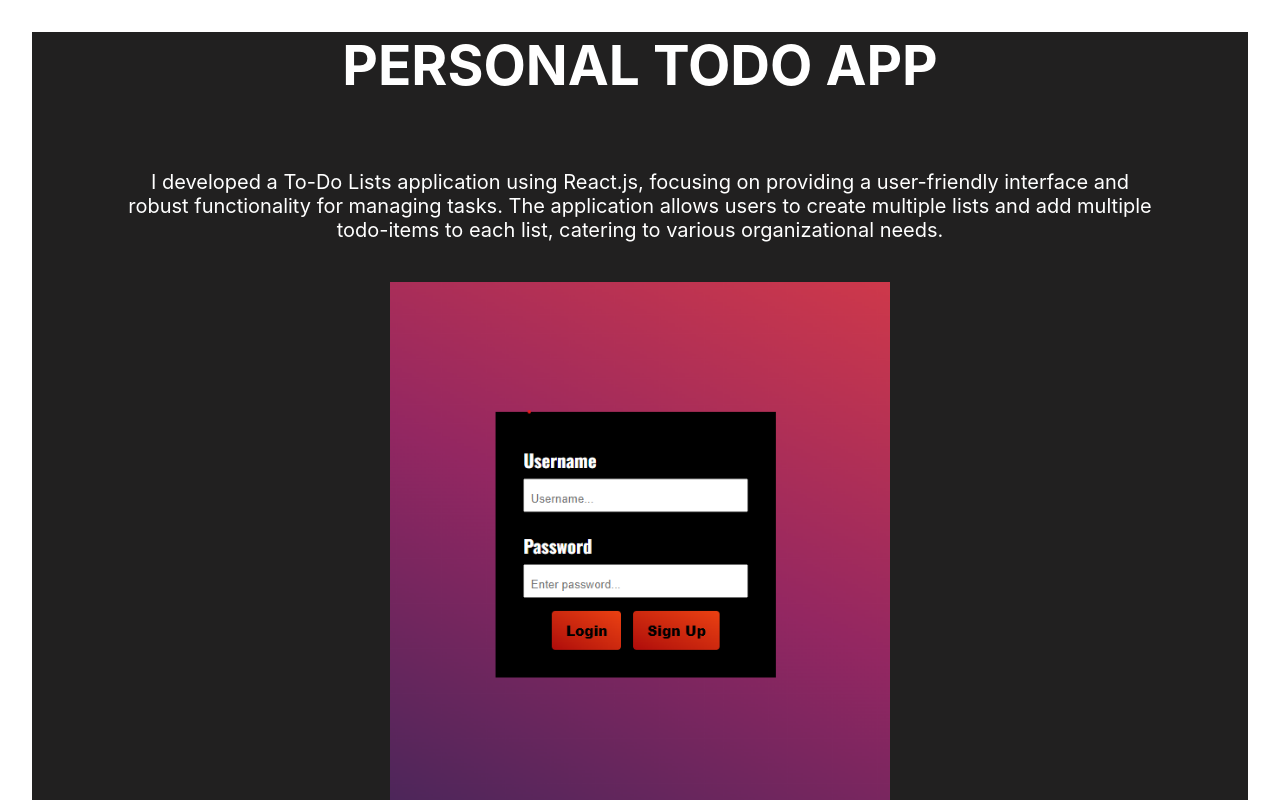
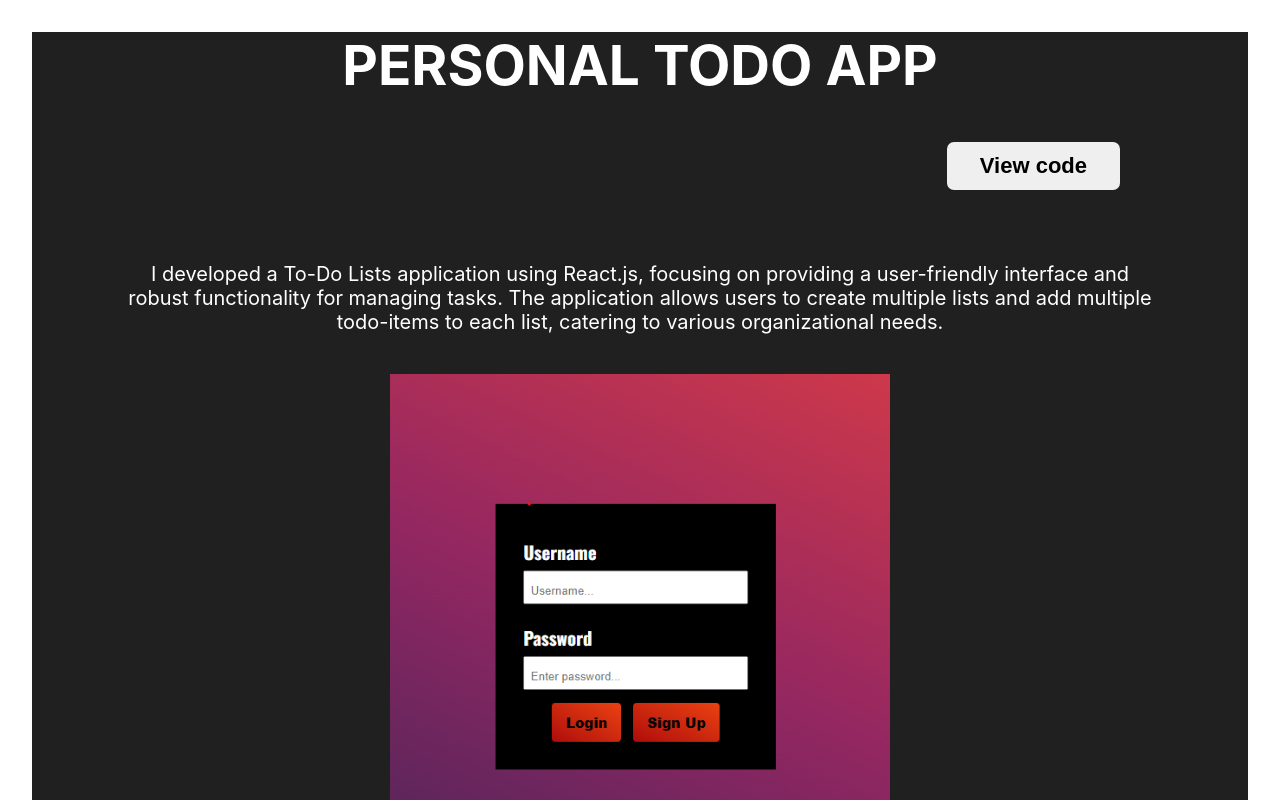
Before and after one commit to RohanGorla/Marknox_Assignment, a React (Vite) app: page /#/todo in a window 1280 px wide. Shown: the top 800 px of the page. Built offline with nearby package versions, Linux system fonts and the light colour scheme.

Commit message:
add view code buttons to projects

```diff
--- a/src/Components/Projects.jsx
+++ b/src/Components/Projects.jsx
@@ -29,16 +29,13 @@ function Projects(props, ref) {
               Live Site
             </button>
             <button
-            // onClick={() => {
-            //   window.open(
-            //     "https://github.com/RohanGorla/LISTS_APP",
-            //     "_blank"
-            //   );
-            // }}
+              onClick={() => {
+                window.open(
+                  `${window.location.origin}/Marknox_Assignment/#/todo`
+                );
+              }}
             >
-              <Link to={"/todo"} target="_blank" className="View_Project_Link">
-                View project
-              </Link>
+              View project
             </button>
           </div>
         </div>
@@ -61,20 +58,13 @@ function Projects(props, ref) {
               Live Site
             </button>
             <button
-            // onClick={() => {
-            //   window.open(
-            //     "https://github.com/RohanGorla/Weather_App",
-            //     "_blank"
-            //   );
-            // }}
+              onClick={() => {
+                window.open(
+                  `${window.location.origin}/Marknox_Assignment/#/weather`
+                );
+              }}
             >
-              <Link
-                to={"/weather"}
-                target="_blank"
-                className="View_Project_Link"
-              >
-                View project
-              </Link>
+              View project
             </button>
           </div>
         </div>
@@ -104,21 +94,8 @@ function Projects(props, ref) {
                   `${window.location.origin}/Marknox_Assignment/#/tictactoe`
                 );
               }}
-              // onClick={() => {
-              //   window.open(
-              //     "https://github.com/RohanGorla/TIC_TAC_TOE",
-              //     "_blank"
-              //   );
-              // }}
             >
-              {/* <Link
-                to={"/tictactoe"}
-                target="_blank"
-                className="View_Project_Link"
-              >
-                View project
-              </Link> */}
-              View
+              View project
             </button>
           </div>
         </div>
--- a/src/Components/TicTacToe.jsx
+++ b/src/Components/TicTacToe.jsx
@@ -10,6 +10,15 @@ function TicTacToe() {
     <div className="Tic_Main">
       <div className="Tic_Header">
         <h1>TIC TAC TOE GAME</h1>
+      </div>
+      <div className="Code_Button">
+        <button
+          onClick={() => {
+            window.open("https://github.com/RohanGorla/TIC_TAC_TOE", "_blank");
+          }}
+        >
+          View code
+        </button>
       </div>
       <div className="Tic_Section">
         <p className="Tic_Desc">
--- a/src/Components/Todo.jsx
+++ b/src/Components/Todo.jsx
@@ -9,6 +9,15 @@ function Todo() {
     <div className="Todo_Main">
       <div className="Todo_Header">
         <h1>PERSONAL TODO APP</h1>
+      </div>
+      <div className="Code_Button">
+        <button
+          onClick={() => {
+            window.open("https://github.com/RohanGorla/LISTS_APP", "_blank");
+          }}
+        >
+          View code
+        </button>
       </div>
       <div className="Todo_Section">
         <p className="Todo_Desc">
--- a/src/Components/Weather.jsx
+++ b/src/Components/Weather.jsx
@@ -8,7 +8,16 @@ function Weather() {
   return (
     <div className="Weather_Main">
       <div className="Weather_Header">
-        <h1>PERSONAL TODO APP</h1>
+        <h1>WEATHER APP</h1>
+      </div>
+      <div className="Code_Button">
+        <button
+          onClick={() => {
+            window.open("https://github.com/RohanGorla/Weather_App", "_blank");
+          }}
+        >
+          View code
+        </button>
       </div>
       <div className="Weather_Section">
         <p className="Weather_Desc">
--- a/src/styles/TicTacToe.css
+++ b/src/styles/TicTacToe.css
@@ -1,6 +1,27 @@
 :root {
     --Tic_Title: 35px;
     --Tic_Para: 12px;
+}
+
+.Code_Button {
+    display: flex;
+    justify-content: end;
+}
+
+.Code_Button button {
+    margin-right: 10vw;
+    margin-top: 2em;
+    cursor: pointer;
+    font-size: var(--Home_Button);
+    font-weight: 600;
+    padding: .5em 1.5em;
+    border-radius: 7px;
+    border-style: none;
+}
+
+.Code_Button button:hover {
+    background-color: black;
+    color: white;
 }
 
 .Tic_Main {
--- a/src/styles/Todo.css
+++ b/src/styles/Todo.css
@@ -1,6 +1,27 @@
 :root {
     --Todo_Title: 35px;
     --Todo_Para: 12px;
+}
+
+.Code_Button {
+    display: flex;
+    justify-content: end;
+}
+
+.Code_Button button {
+    margin-right: 10vw;
+    margin-top: 2em;
+    cursor: pointer;
+    font-size: var(--Home_Button);
+    font-weight: 600;
+    padding: .5em 1.5em;
+    border-radius: 7px;
+    border-style: none;
+}
+
+.Code_Button button:hover {
+    background-color: black;
+    color: white;
 }
 
 .Todo_Main {
--- a/src/styles/Weather.css
+++ b/src/styles/Weather.css
@@ -1,6 +1,27 @@
 :root {
     --Weather_Title: 35px;
     --Weather_Para: 12px;
+}
+
+.Code_Button {
+    display: flex;
+    justify-content: end;
+}
+
+.Code_Button button {
+    margin-right: 10vw;
+    margin-top: 2em;
+    cursor: pointer;
+    font-size: var(--Home_Button);
+    font-weight: 600;
+    padding: .5em 1.5em;
+    border-radius: 7px;
+    border-style: none;
+}
+
+.Code_Button button:hover {
+    background-color: black;
+    color: white;
 }
 
 .Weather_Main {
```
